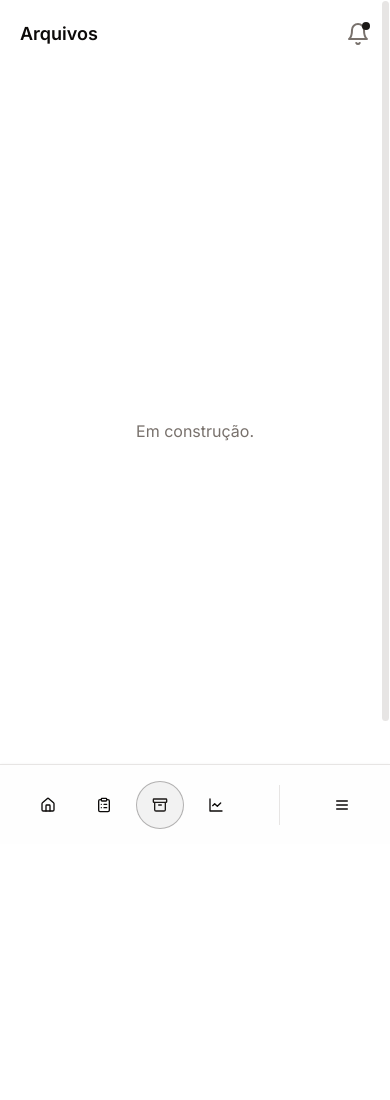
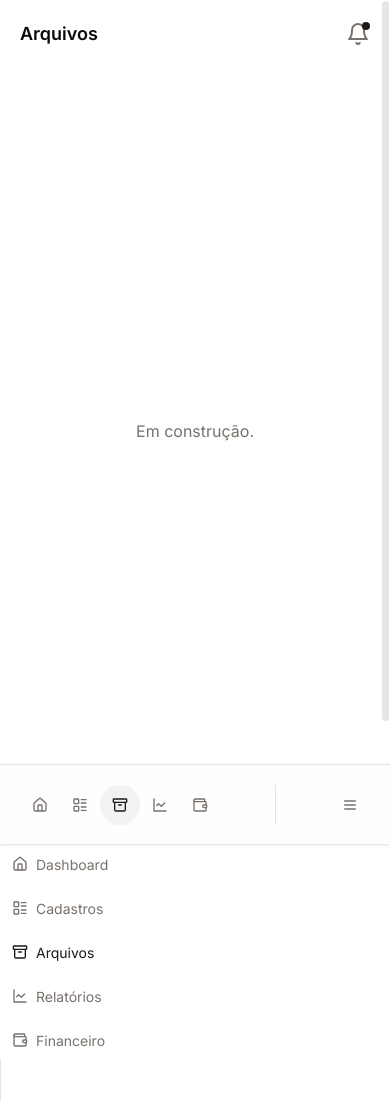
Before and after one commit to wrcelo/project-e, a Next.js app: page /arquivos in a window 390 px wide. Before the commit the page ends 844 px from the top, so only its background shows below. Built offline with nearby package versions, Linux system fonts and the light colour scheme.

Commit message:
mobile responsive

```diff
--- a/src/components/LinkNavMenu.tsx
+++ b/src/components/LinkNavMenu.tsx
@@ -9,14 +9,12 @@ const LinkNavMenu = ({ path, displayName, icon }: { path: string; displayName: s
 	return (
 		<Link
 			href={`/${path}`}
-			className={`transition-all duration-150 ease-in-out h-12 w-12 md:w-full md:gap-2 flex items-center justify-center md:justify-start md:px-4 rounded-full md:rounded-md md:h-10 ${
-				pathname == `/${path}`
-					? "text-primary bg-primary/5 border-primary/30 border md:border-none  md:text-foreground md:bg-muted-foreground/5"
-					: "md:text-muted-foreground md:hover:text-foreground"
+			className={`transition-all duration-150 ease-in-out h-10 w-10 flex items-center justify-center  rounded-full ${
+				pathname == `/${path}` ? "text-primary bg-primary/5 border-primary/30" : "text-muted-foreground "
 			}`}
 		>
 			{icon}
-			<span className="hidden md:block text-sm mt-[1px] md:text-sm">{displayName}</span>
+			<span className="hidden text-sm mt-[1px]">{displayName}</span>
 		</Link>
 	);
 };
--- /dev/null
+++ b/src/components/LinkNavMenuDesktop.tsx
@@ -0,0 +1,21 @@
+"use client";
+import Link from "next/link";
+import { usePathname } from "next/navigation";
+import React, { ReactNode } from "react";
+
+const LinkNavMenuDesktop = ({ path, icon, displayName }: { path: string; icon: ReactNode; displayName: string }) => {
+	let pathname = usePathname();
+	return (
+		<Link
+			href={`/${path}`}
+			className={`transition-all duration-150 ease-in-out p-3 h-10 w-full flex items-center gap-2 rounded-md ${
+				pathname == `/${path}` ? "text-primary  border-primary/30 " : "text-muted-foreground hover:text-foreground"
+			}`}
+		>
+			{icon}
+			<span className="text-sm mt-[1px]">{displayName}</span>
+		</Link>
+	);
+};
+
+export default LinkNavMenuDesktop;
--- /dev/null
+++ b/src/components/MenuDesktop.tsx
@@ -0,0 +1,42 @@
+import React from "react";
+import LinkNavMenuDesktop from "./LinkNavMenuDesktop";
+import { Home, LayoutList, ArchiveIcon, LineChartIcon, Wallet } from "lucide-react";
+
+const MenuDesktop = ({ onSelect }: { onSelect?: any }) => {
+	return (
+		<div
+			className="flex flex-col gap-1"
+			onClick={() => {
+				onSelect();
+			}}
+		>
+			<LinkNavMenuDesktop
+				path={"dashboard"}
+				displayName={"Dashboard"}
+				icon={<Home className="w-4 h-4" />}
+			/>
+			<LinkNavMenuDesktop
+				path={"cadastros"}
+				displayName={"Cadastros"}
+				icon={<LayoutList className="w-4 h-4" />}
+			/>
+			<LinkNavMenuDesktop
+				path={"arquivos"}
+				displayName={"Arquivos"}
+				icon={<ArchiveIcon className="w-4 h-4" />}
+			/>
+			<LinkNavMenuDesktop
+				path={"relatorios"}
+				displayName={"Relatórios"}
+				icon={<LineChartIcon className="w-4 h-4" />}
+			/>
+			<LinkNavMenuDesktop
+				path={"financeiro"}
+				displayName={"Financeiro"}
+				icon={<Wallet className="w-4 h-4" />}
+			/>
+		</div>
+	);
+};
+
+export default MenuDesktop;
--- /dev/null
+++ b/src/components/MenuMobile.tsx
@@ -0,0 +1,79 @@
+"use client";
+import React, { useState } from "react";
+import LinkNavMenu from "./LinkNavMenu";
+import { Home, ClipboardList, ArchiveIcon, LineChartIcon, Wallet, Menu, LayoutList } from "lucide-react";
+import { Drawer, DrawerContent, DrawerTrigger } from "./ui/drawer";
+import MenuDesktop from "./MenuDesktop";
+import { Separator } from "./ui/separator";
+import Settings from "./Settings";
+
+const MenuMobile = () => {
+	const [isMenuOpen, setIsMenuOpen] = useState(false);
+	const handleMenuClick = () => {
+		setIsMenuOpen(false);
+	};
+	return (
+		<div className="flex h-full px-5 w-full justify-between items-center md:hidden">
+			<div
+				className="grid grid-cols-5 justify-center items-center"
+				onClick={handleMenuClick}
+			>
+				<LinkNavMenu
+					path={"dashboard"}
+					displayName={"Dashboard"}
+					icon={<Home className="w-4 h-4" />}
+				/>
+				<LinkNavMenu
+					path={"cadastros"}
+					displayName={"Cadastros"}
+					icon={<LayoutList className="w-4 h-4" />}
+				/>
+				<LinkNavMenu
+					path={"arquivos"}
+					displayName={"Arquivos"}
+					icon={<ArchiveIcon className="w-4 h-4" />}
+				/>
+				<LinkNavMenu
+					path={"relatorios"}
+					displayName={"Relatórios"}
+					icon={<LineChartIcon className="w-4 h-4" />}
+				/>
+				<LinkNavMenu
+					path={"financeiro"}
+					displayName={"Financeiro"}
+					icon={<Wallet className="w-4 h-4" />}
+				/>
+			</div>
+			<Separator
+				orientation="vertical"
+				className="h-10"
+			/>
+			<div>
+				<Drawer
+					open={isMenuOpen}
+					onOpenChange={setIsMenuOpen}
+				>
+					<DrawerTrigger asChild>
+						<div className="cursor-pointer transition-all w-full duration-150 ease-in-out h-12 text-muted-foreground flex items-center justify-center bg-transparent">
+							<Menu className="w-10 h-4" />
+							<span className="hidden md:block text-sm mt-[1px] md:text-sm">Menu</span>
+						</div>
+					</DrawerTrigger>
+					<DrawerContent className="min-h-[80dvh] ">
+						<div className="px-4">
+							<h2 className="text-lg font-semibold px-3 mt-8">Menu</h2>
+							<MenuDesktop onSelect={handleMenuClick} />
+						</div>
+						<div className="px-6">
+							<h2 className="text-lg  font-semibold  mt-8">Configurações</h2>
+
+							<Settings />
+						</div>
+					</DrawerContent>
+				</Drawer>
+			</div>
+		</div>
+	);
+};
+
+export default MenuMobile;
--- a/src/components/NavMenu.tsx
+++ b/src/components/NavMenu.tsx
@@ -1,15 +1,17 @@
 "use client";
-import { ArchiveIcon, ClipboardList, CopyCheck, File, FileIcon, Home, LineChart, LineChartIcon, Menu } from "lucide-react";
+import { ArchiveIcon, ClipboardList, CopyCheck, File, FileIcon, Home, LineChart, LineChartIcon, Menu, Wallet } from "lucide-react";
 import Link from "next/link";
 import React, { useEffect } from "react";
 import { Drawer, DrawerClose, DrawerContent, DrawerDescription, DrawerFooter, DrawerHeader, DrawerTitle, DrawerTrigger } from "@/components/ui/drawer";
 import { Button } from "./ui/button";
-import Settings from "./ui/Settings";
+import Settings from "./Settings";
 import { usePathname } from "next/navigation";
 import { Separator } from "./ui/separator";
 import LinkNavMenu from "./LinkNavMenu";
 import Notifications from "./Notifications";
 import SearchInput from "./SearchInput";
+import MenuMobile from "./MenuMobile";
+import MenuDesktop from "./MenuDesktop";
 
 const NavMenu = () => {
 	const pathname = usePathname();
@@ -18,53 +20,14 @@ const NavMenu = () => {
 		<>
 			{pathname != "/" && (
 				<div className="h-20 w-full border-t bg-secondary/10 md:w-96 md:h-dvh md:py-6 md:border-r shadow">
-					<div className="flex items-center h-full px-6 md:px-4 justify-between  gap-2 md:flex-col md:items-start">
-						<div className="grid grid-cols-4 gap-2 items-center md:items-start h-full md:flex-col md:flex md:w-full ">
-							<SearchInput />
-							<Separator className="my-4 hidden md:block" />
-							<LinkNavMenu
-								path={"dashboard"}
-								displayName={"Dashboard"}
-								icon={<Home className="w-4 h-4" />}
-							/>
-							<LinkNavMenu
-								path={"cadastros"}
-								displayName={"Cadastros"}
-								icon={<ClipboardList className="w-4 h-4" />}
-							/>
+					<MenuMobile />
+					<MenuDesktop />
 
-							<LinkNavMenu
-								path={"arquivos"}
-								displayName={"Arquivos"}
-								icon={<ArchiveIcon className="w-4 h-4" />}
-							/>
-
-							<LinkNavMenu
-								path={"relatorios"}
-								displayName={"Relatórios"}
-								icon={<LineChartIcon className="w-4 h-4" />}
-							/>
-						</div>
-						<Separator
-							orientation="vertical"
-							className="h-10 w-[1px] sm:hidden"
-						/>
-
-						<Drawer>
-							<DrawerTrigger asChild>
-								<div
-									className={` cursor-pointer transition-all duration-150 ease-in-out h-12 w-12 md:w-full md:gap-3 flex items-center justify-center md:justify-start md:px-4 rounded-full md:rounded-lg md:h-11 bg-transparent md:hover:bg-foreground/5 md:text-muted-foreground md:hover:text-foreground"
-									}`}
-								>
-									<Menu className="w-4 h-4" />
-									<span className="hidden md:block text-sm mt-[1px] md:text-sm ">Menu</span>
-								</div>
-							</DrawerTrigger>
-							<DrawerContent>
-								<Settings />
-							</DrawerContent>
-						</Drawer>
-					</div>
+					<Separator
+						orientation="vertical"
+						className="h-10 w-[1px] sm:hidden"
+					/>
+					<div className="md:hidden"></div>
 				</div>
 			)}
 		</>
--- a/src/components/ui/Settings.tsx
+++ b/src/components/Settings.tsx
@@ -1,8 +1,9 @@
 "use client";
 import React, { useEffect, useState } from "react";
-import { Switch } from "./switch";
-import { Label } from "./label";
+import { Switch } from "./ui/switch";
+import { Label } from "./ui/label";
 import { useTheme } from "next-themes";
+import { Separator } from "./ui/separator";
 
 const Settings = () => {
 	const { setTheme, theme } = useTheme();
@@ -25,17 +26,14 @@ const Settings = () => {
 		setIsDarkMode(isChecked);
 	};
 	return (
-		<div className="px-6 min-h-[80dvh] py-4">
-			<div className="mb-6">
-				<h2 className="text-xl mb-1 font-semibold">Configurações</h2>
-				<p className="text-muted-foreground text-xs">Altere as configurações do seu sistema.</p>
-			</div>
-			<div className="flex items-center gap-2">
+		<div className="">
+			<div className="flex items-center gap-2 justify-between h-10">
+				<Label htmlFor="isDarkMode">Modo Escuro</Label>
 				<Switch
+					id="isDarkMode"
 					checked={isDarkMode}
 					onCheckedChange={handleDarkMode}
 				/>
-				<Label>Modo Escuro</Label>
 			</div>
 		</div>
 	);
```
